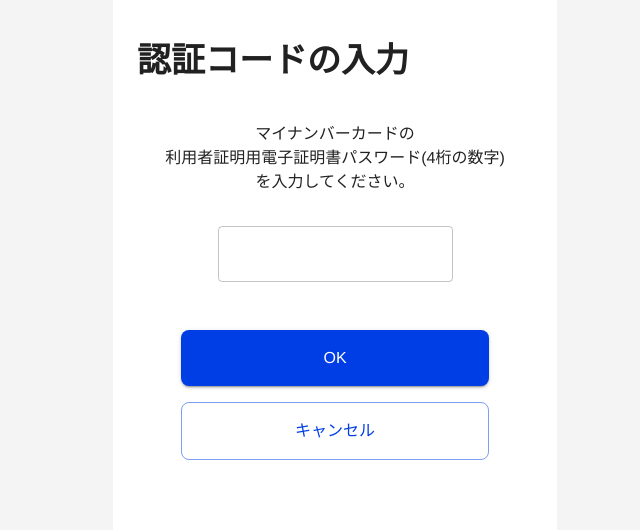
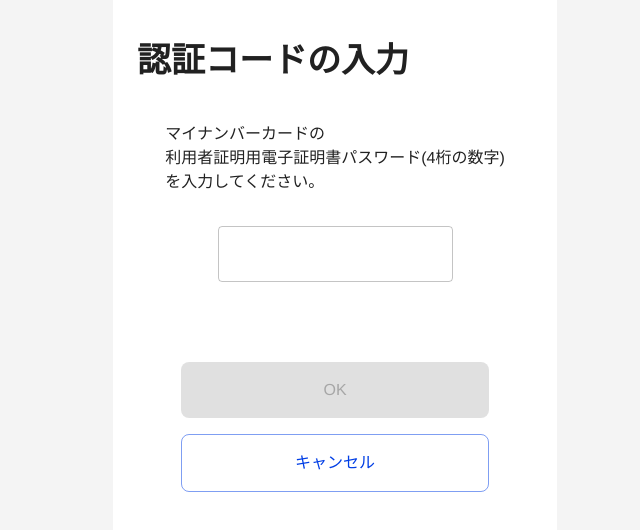
Before and after one commit to STECH-for-My-Shienkin-Navi/My-Shienkin-Navi, a React (Vite) app: page /PasswordEntry in a window 1280 px wide. Shown: the top 530 px of the page, without its empty margins (305-945 px from the left). Built offline with nearby package versions, Linux system fonts and the light colour scheme.

Commit message:
feat/54-datashare-2page
空欄のとき赤字エラーを出す

```diff
--- a/src/components/pages/PasswordEntryPage.tsx
+++ b/src/components/pages/PasswordEntryPage.tsx
@@ -1,7 +1,6 @@
-import { FC } from 'react';
+import { FC, useState } from 'react';
 import { MainLayout } from '../layout/MainLayout';
 import { Box, Typography, TextField } from '@mui/material';
-import familyImg from '../../assets/familImg.png';
 import { CommonButton } from '../common/CommonButton';
 import { Col } from '../common/Col';
 import { useNavigate } from 'react-router-dom';
@@ -9,11 +8,25 @@ import { useNavigate } from 'react-router-dom';
 export const PasswordEntryPage: FC = () => {
   const navigate = useNavigate();
 
+  const [textValue, setTextValue] = useState<string>('');
+  const [textError, setTextError] = useState<boolean>(false);
+  const [nextButtonIsDisabled, setNextButtonIsDisabled] = useState<boolean>(true);
+
+  const textValidation = (text: string) => {
+    if (text === '') {
+      setTextError(true);
+      setNextButtonIsDisabled(true);
+    } else {
+      setTextError(false);
+      setNextButtonIsDisabled(false);
+    }
+  };
+
   return (
     <>
       <MainLayout title="認証コードの入力">
         <Box>
-          <Typography sx={{ mt: 2, textAlign: 'center' }}>
+          <Typography sx={{ mt: 2 }}>
             マイナンバーカードの
             <br />
             利用者証明用電子証明書パスワード(4桁の数字)
@@ -21,16 +34,29 @@ export const PasswordEntryPage: FC = () => {
             を入力してください。
           </Typography>
           <TextField
+            error={textError}
             id="outlined-basic"
+            defaultValue={''}
             variant="outlined"
             sx={{ mx: 2, mt: 4, display: 'grid', justifyContent: 'center' }}
+            onChange={(event: React.ChangeEvent<HTMLInputElement | HTMLTextAreaElement>) => {
+              setTextValue(event.target.value);
+              textValidation(event.target.value);
+            }}
           />
+          <Box sx={{ display: 'flex', justifyContent: 'center' }}>
+            {textError ? <p style={{ color: '#FF0000' }}>パスワードは必須入力です。</p> : <p> </p>}
+          </Box>
 
           <Box sx={{ marginTop: '30px', mx: 2, mt: 6 }}>
             <Col spacing={2}>
-              <CommonButton isPrimary onClick={() => navigate('/DataTop')}>
+              <CommonButton
+                isDisabled={nextButtonIsDisabled}
+                onClick={() => navigate('/DataTop', { replace: true })}
+              >
                 OK
               </CommonButton>
+
               <CommonButton isSecondary onClick={() => navigate('/DataTop')}>
                 キャンセル
               </CommonButton>
```
